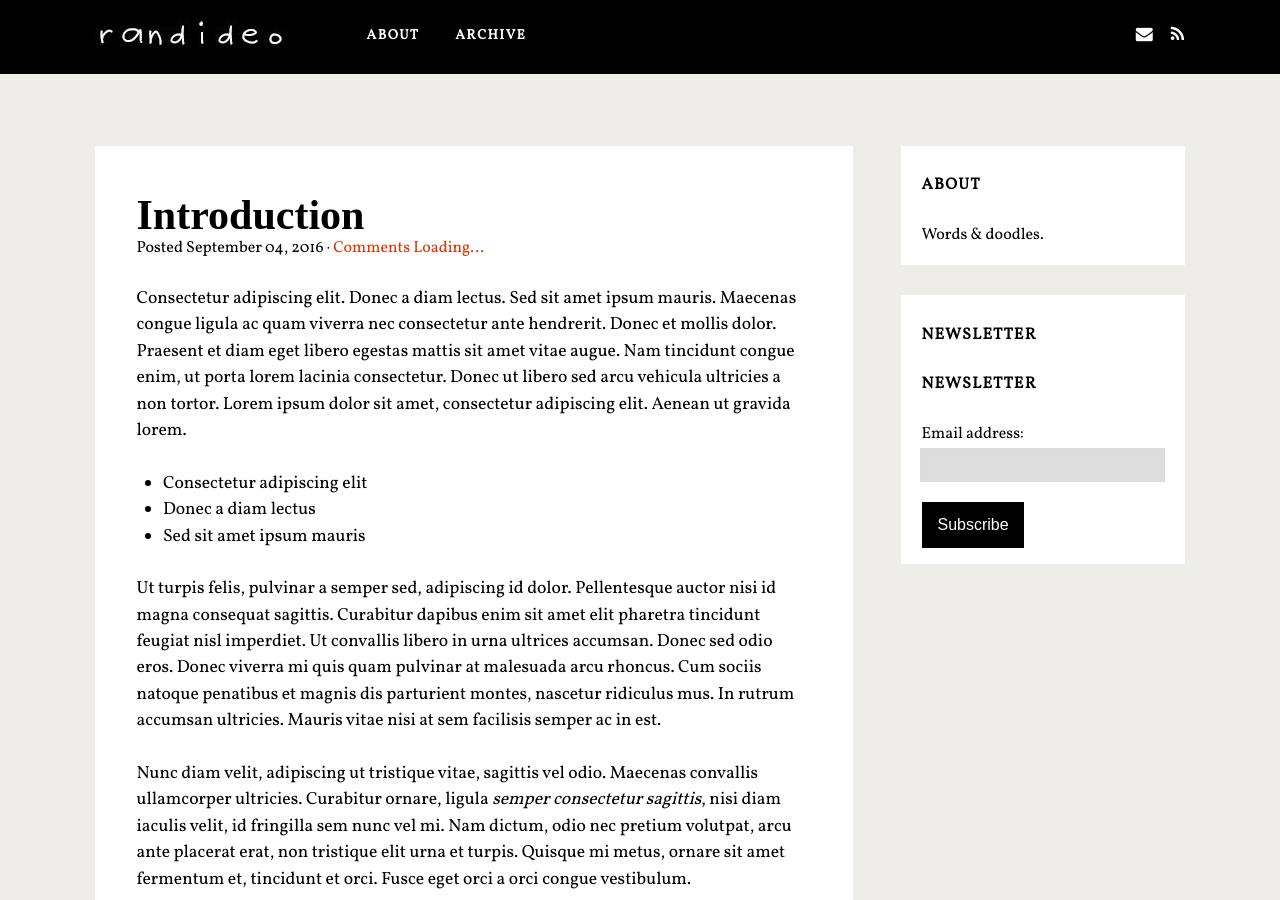
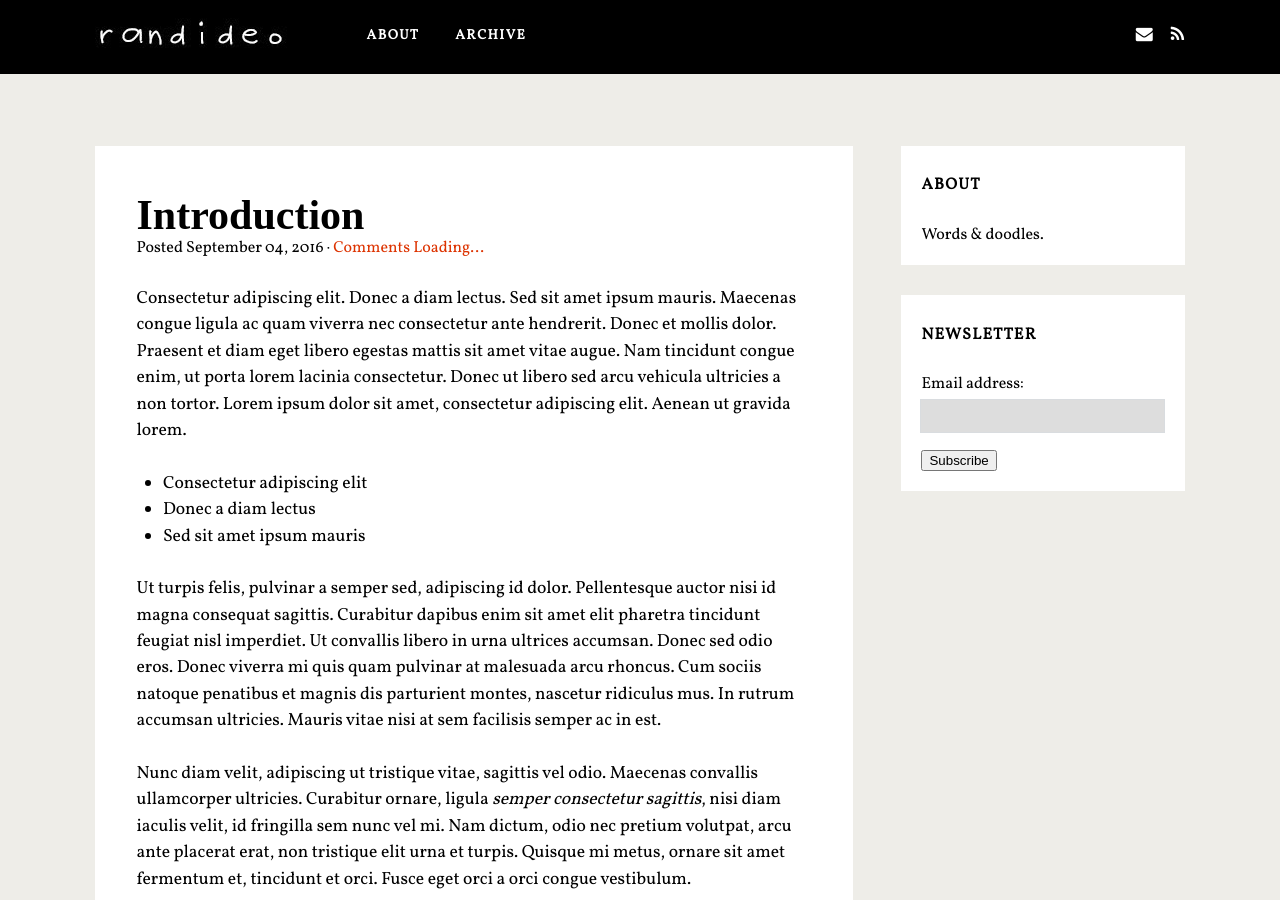
Before and after one commit to randideo/randideo.github.io, a Jekyll site: the page built from index.html, in a window 1280 px wide and 900 px high. Built offline with Jekyll 4.4.1, drawn with Linux system fonts in a browser that asks for light colours; nearby versions of some CDN libraries; some web fonts are replaced; comment, search, counter and statistics services are not loaded.

Commit message:
Update sidebar.html

```diff
--- a/_includes/sidebar.html
+++ b/_includes/sidebar.html
@@ -7,7 +7,7 @@
 Words & doodles.
         </div></div>
 
-        <div class='widget HTML' data-version='1' id='HTML3'><h2 class='title'>Newsletter</h2>
+         <div class='widget HTML' data-version='1' id='HTML3'>
   <h2 class="title">Newsletter</h2><style>.email-octopus-form-wrapper h2{font-size:20px;margin:0 0 25px 0;}.email-octopus-form-row{margin-bottom:15px;}.email-octopus-form-row label{display:block;}.email-octopus-form-row input{width:100%;padding:8px;height:32px;border:0px solid #ccc;background-color:#dddddd}.email-octopus-form-row-subscribe{margin-top:20px;}.email-octopus-form-row-subscribe button{color:#fff;background-color:#000000;border:1px solid #fff;max-width: 13.875em; padding:8px 15px;
     font-size: 1em;
     line-height: 1.85;}.email-octopus-form-row-hp{position:absolute;left:-5000px;}.email-octopus-referral{margin-top:20px;}</style>
@@ -16,7 +16,7 @@ Words & doodles.
 <div class="email-octopus-form-row">
 <label>Email address:</label>
       <input type="text" name="email" class="email-octopus-email-address"/></div>
-<div class="email-octopus-form-row-subscribe">
+<div>
       <button type="submit" name="sub">Subscribe</button>
 </div>
 </form></div></div>
```
